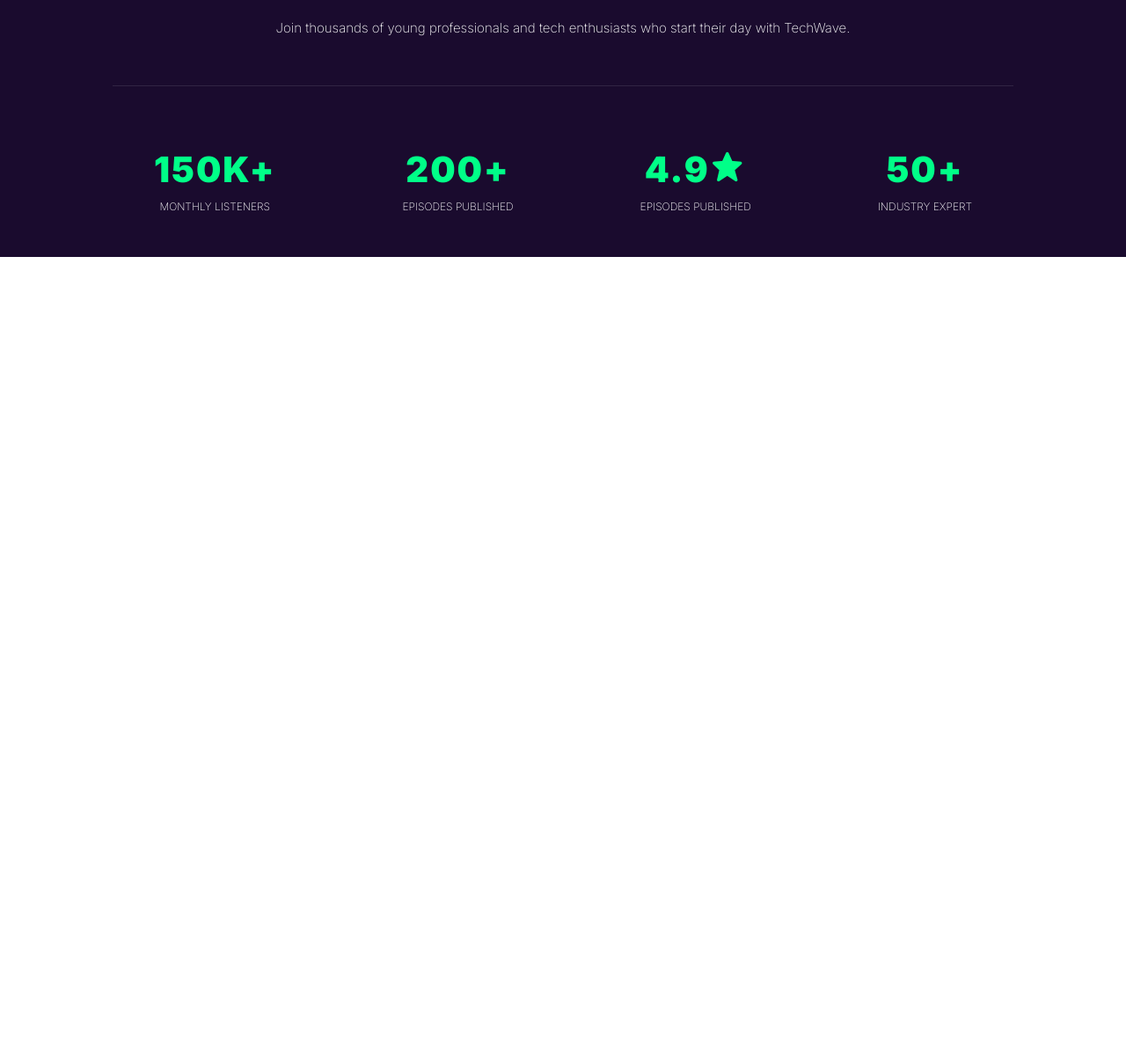
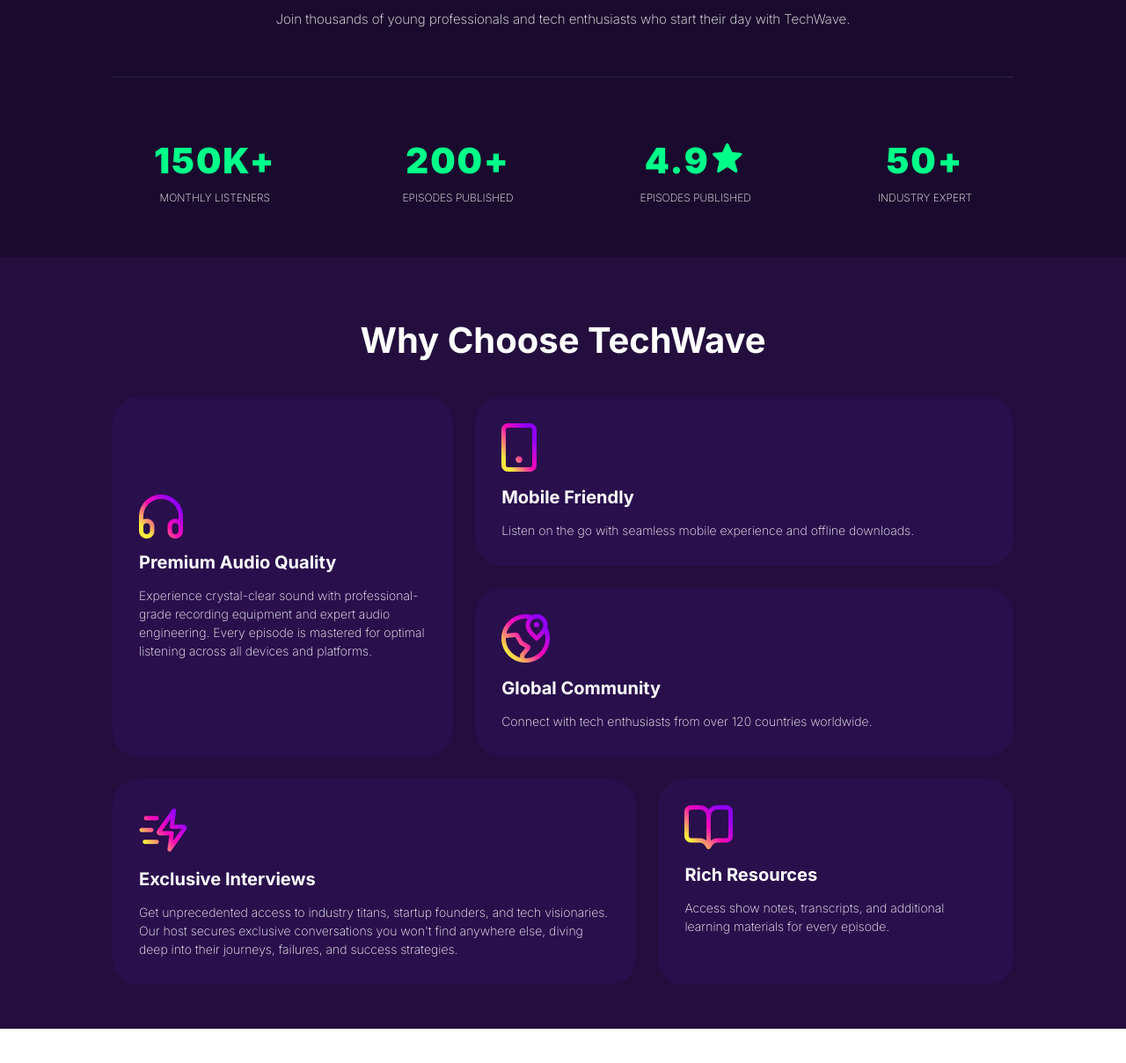
Before and after one commit to anisur-rahmab/B13-02-assigment, a plain HTML site: page index.html in a window 1280 px wide. Shown: the part 1032-2240 px from the top of the page at 88% size. Before the commit the page ends 1324 px from the top, so only its background shows below. Drawn offline with nearby package versions, Linux system fonts and the light colour scheme.

Commit message:
choose section completed code

```diff
--- a/index.html
+++ b/index.html
@@ -76,6 +76,44 @@
     </div>
   </section>
 
+  <!-- choose section ------------------------------------------------------>
+  <section class="choose">
+    <h2 class="title">Why Choose TechWave</h2>
+    <div class="choose-box">
+      <div class="choose-items" style="grid-area: choose-item-1">
+        <img src="./assets/headphone.png" alt="">
+        <h3>Premium Audio Quality</h3>
+        <p>Experience crystal-clear sound with professional-grade recording equipment and expert audio engineering. Every episode is mastered for optimal listening across all devices and platforms.</p>
+      </div>
+      <div class="choose-items" style="grid-area: choose-item-2">
+        <img src="./assets/device.png" alt="">
+        <h3>Mobile Friendly</h3>
+        <p>Listen on the go with seamless mobile experience and offline downloads.</p>
+      </div>
+      <div class="choose-items" style="grid-area: choose-item-3">
+        <img src="./assets/location.png" alt="">
+        <h3>Global Community</h3>
+        <p>Connect with tech enthusiasts from over 120 countries worldwide.</p>
+      </div>
+      <div class="choose-items" style="grid-area: choose-item-4">
+        <img src="./assets/lebel.png" alt="">
+        <h3>Exclusive Interviews</h3>
+        <p>Get unprecedented access to industry titans, startup founders, and tech visionaries. Our host secures exclusive conversations you won't find anywhere else, diving deep into their journeys, failures, and success strategies.</p>
+      </div>
+      <div class="choose-items" style="grid-area: choose-item-5">
+        <img src="./assets/resource.png" alt="">
+        <h3>Rich Resources</h3>
+        <p>Access show notes, transcripts, and additional learning materials for every episode.</p>
+      </div>
+    </div>
+  </section>
+
+  <!-- episodes section ------------------------------------------------------>
+  <section class="episodes" id="episodes">
+    <h2 class="title">Featured Episodes</h2>
+
+  </section>
+
 </body>
 
 </html>
--- a/style.css
+++ b/style.css
@@ -27,6 +27,10 @@
   overflow-x: hidden;
 }
 
+section {
+  width: 100%;
+  padding: 7rem 10% 5rem;
+}
 
 /* header style */
 .header {
@@ -221,7 +225,6 @@
 /* podcast style */
 .podcast {
   background: var(--bg-color);
-  padding: 10rem 10% 3rem;
   margin-top: -3rem;
 }
 
@@ -233,7 +236,7 @@
   font-size: 4rem;
   font-weight: 700;
   text-align: center;
-  margin-bottom: 2rem;
+  margin-bottom: 4rem;
 }
 
 .podcast-content p {
@@ -280,6 +283,48 @@
   text-transform: uppercase;
 }
 
+/* choose style */
+.choose {
+  background: var(--second-bg-color);
+  margin-top: -1rem;
+}
+
+.choose-box {
+  display: grid;
+  gap: 2.5rem;
+  grid-template-areas:
+  "choose-item-1 choose-item-2 choose-item-2"
+  "choose-item-1 choose-item-3 choose-item-3"
+  "choose-item-4 choose-item-4 choose-item-5";
+}
+
+
+.choose-items {
+  background: #2A0F4D;
+  padding: 3rem;
+  border-radius: 3rem;
+}
+
+.choose-items:nth-child(1) {
+  display: flex;
+  align-items: flex-start;
+  justify-content: center;
+  text-align: left;
+  flex-direction: column;
+}
+
+.choose-items h3 {
+  font-size: 2rem;
+  margin: 1.5rem 0;
+}
+
+.choose-items p {
+  font-size: 1.4rem;
+  font-weight: 200;
+  line-height: 1.5;
+}
+
+/*  */
 
 
 
@@ -293,8 +338,7 @@
 
 
 
-
-/* @media screen and (max-width: 576px) {
+@media screen and (max-width: 576px) {
   html {
     font-size: 75%;
   }
@@ -303,7 +347,12 @@
     padding: 2rem 5%;
   }
 
-  .home {
-    padding: 0 5%;
+  .choose-box {
+    grid-template-areas:
+    "choose-item-1"
+    "choose-item-2"
+    "choose-item-3"
+    "choose-item-4"
+    "choose-item-5";
   }
-} */
+}
```
Also changed, not shown: assets/lebel.png (added).
